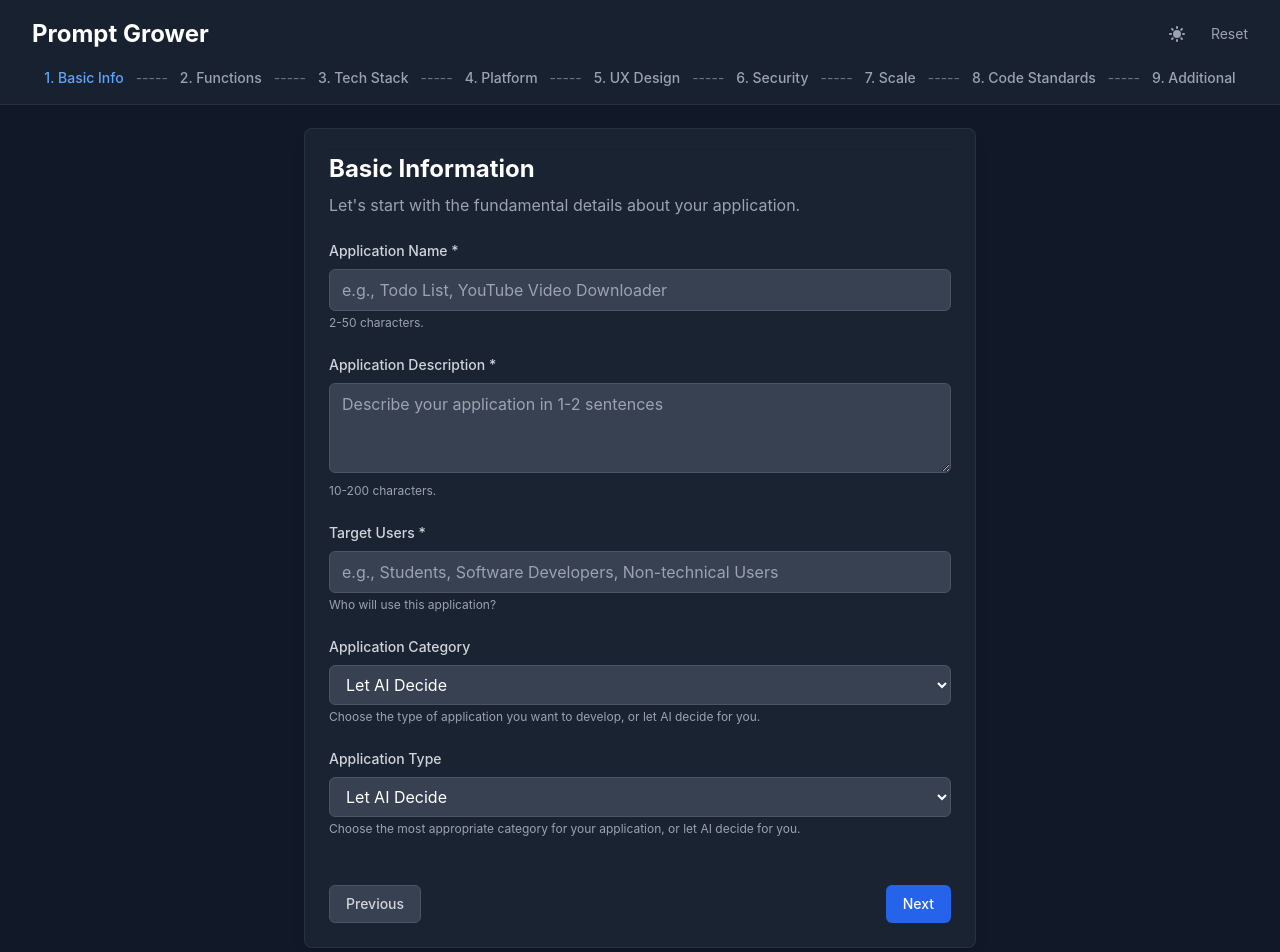
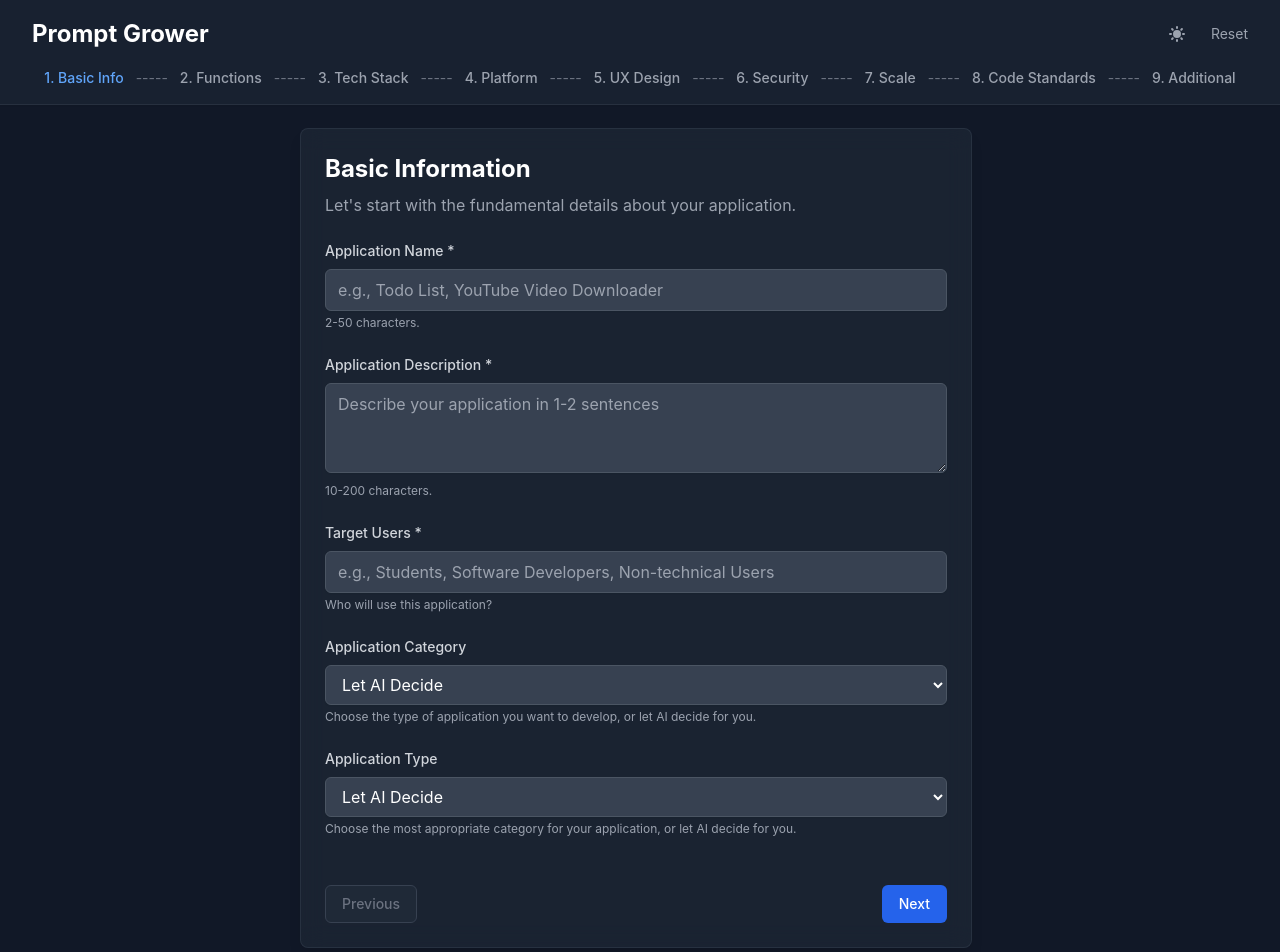
Before and after one commit to XujunNoahWang/promptgrower, a React (Vite) app: page /step/1 in a window 1280 px wide. Shown: the top 952 px of the page. Built offline with nearby package versions, Linux system fonts and the light colour scheme.

Commit message:
feat: optimize UI stability and step navigation - Add scrollbar-gutter: stable to prevent header layout shift - Disable Previous button in Step1 since no previous step exists - Fix TypeScript warnings for unused parameters

```diff
--- a/src/index.css
+++ b/src/index.css
@@ -3,6 +3,10 @@
 @tailwind utilities;
 
 /* Custom styles */
+html {
+  scrollbar-gutter: stable;
+}
+
 body {
   margin: 0;
   font-family: -apple-system, BlinkMacSystemFont, 'Segoe UI', 'Roboto', 'Oxygen',
--- a/src/pages/Step1.tsx
+++ b/src/pages/Step1.tsx
@@ -3,7 +3,7 @@ import type { StepFormProps } from '../types';
 import { APPLICATION_CATEGORIES, APP_TYPES } from '../types';
 import { useFormStore } from '../store/formStore';
 
-export const Step1: React.FC<StepFormProps> = ({ onNext, onPrev, onUpdate }) => {
+export const Step1: React.FC<StepFormProps> = ({ onNext, onUpdate }) => {
   const { formData } = useFormStore();
 
   // Add fallback for undefined formData
@@ -171,8 +171,8 @@ export const Step1: React.FC<StepFormProps> = ({ onNext, onPrev, onUpdate }) =>
           <div className="flex justify-between pt-6">
             <button
               type="button"
-              onClick={onPrev}
-              className="px-4 py-2 text-sm font-medium text-gray-700 dark:text-gray-300 bg-white dark:bg-gray-700 border border-gray-300 dark:border-gray-600 rounded-md hover:bg-gray-50 dark:hover:bg-gray-600 focus:outline-none focus:ring-2 focus:ring-offset-2 focus:ring-primary-500"
+              disabled
+              className="px-4 py-2 text-sm font-medium text-gray-400 dark:text-gray-500 bg-gray-100 dark:bg-gray-800 border border-gray-200 dark:border-gray-700 rounded-md cursor-not-allowed"
             >
               Previous
             </button>
```
